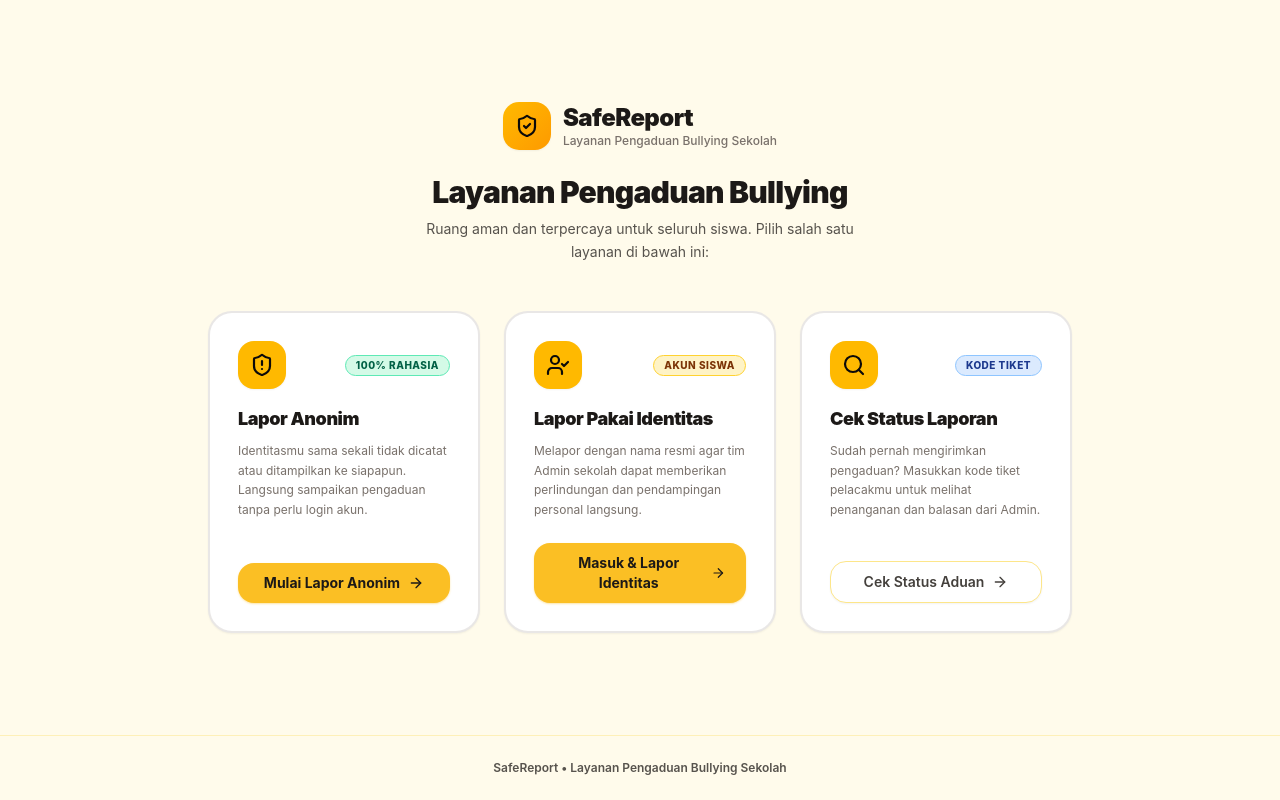
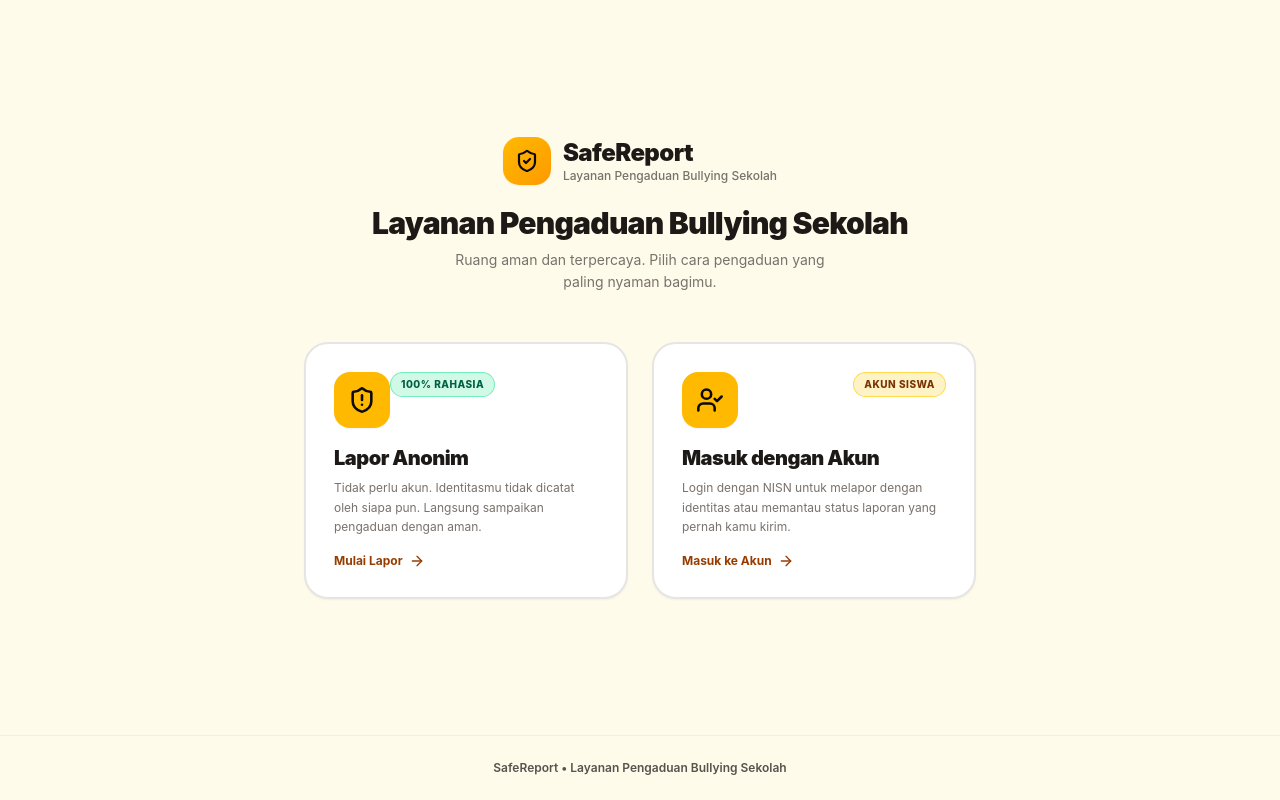
Before and after one commit to Hanifun/test-project, a Next.js app: page / in a window 1280 px wide. Built offline with nearby package versions, Linux system fonts and the light colour scheme.

Commit message:
refactor: sederhanakan halaman utama jadi 2 pilihan - lapor anonim dan masuk akun

```diff
--- a/app/page.tsx
+++ b/app/page.tsx
@@ -1,20 +1,9 @@
 "use client";
 
-import { useEffect, useState, Suspense } from "react";
-import { useRouter, useSearchParams } from "next/navigation";
+import { useEffect, useState } from "react";
+import { useRouter } from "next/navigation";
 import Link from "next/link";
-import {
-  ShieldAlert,
-  UserCheck,
-  Search,
-  ArrowRight,
-  ArrowLeft,
-  LayoutDashboard,
-  CheckCircle2,
-  Lock,
-  Clock,
-  Sparkles,
-} from "lucide-react";
+import { ShieldAlert, UserCheck, ArrowRight, LogIn } from "lucide-react";
 import Footer from "@/components/Footer";
 import Logo from "@/components/Logo";
 import FormLaporan from "@/components/FormLaporan";
@@ -22,213 +11,128 @@ import ModalTiket from "@/components/ModalTiket";
 import { AuthService } from "@/lib/data";
 import { Profile } from "@/types";
 
-function HomeContent() {
+export default function HomePage() {
   const router = useRouter();
-  const searchParams = useSearchParams();
-  const queryMode = searchParams.get("mode");
-
   const [user, setUser] = useState<Profile | null>(null);
-  const [selectedMode, setSelectedMode] = useState<"anonim" | "identitas" | null>(
-    queryMode === "anonim" || queryMode === "identitas" ? queryMode : null
-  );
+  const [showAnonForm, setShowAnonForm] = useState(false);
   const [submittedKode, setSubmittedKode] = useState<string | null>(null);
 
   useEffect(() => {
     setUser(AuthService.getUser());
   }, []);
 
-  useEffect(() => {
-    if (queryMode === "anonim" || queryMode === "identitas") {
-      setSelectedMode(queryMode);
-    }
-  }, [queryMode]);
-
-  // Aksi memilih "Lapor Pakai Identitas"
-  const handlePilihIdentitas = () => {
-    if (user) {
-      setSelectedMode("identitas");
-    } else {
-      router.push("/login?redirect=/?mode=identitas");
-    }
-  };
-
+  // ── TAMPILAN FORMULIR PENGADUAN ANONIM ──────────────────────
+  if (showAnonForm) {
     return (
       <div className="min-h-screen flex flex-col bg-amber-50/50">
-      {/* TAMPILAN 1: TIGA PILIHAN UTAMA LAYANAN (SEBELUM FORM) */}
-      {!selectedMode ? (
-        <main className="flex-1 max-w-4xl mx-auto w-full px-4 py-10 sm:py-14 flex flex-col justify-center">
-          {/* Header Portal Utama */}
-          <div className="text-center mb-8 sm:mb-12">
+        <main className="flex-1 max-w-2xl mx-auto w-full px-4 py-8 sm:py-10">
+          <div className="card p-6 sm:p-8 border border-amber-200/90 shadow-sm">
+            <FormLaporan
+              user={null}
+              initialMode="anonim"
+              onBackToMenu={() => setShowAnonForm(false)}
+              onSuccess={(kode) => {
+                setShowAnonForm(false);
+                setSubmittedKode(kode);
+              }}
+            />
+          </div>
+        </main>
 
+        {submittedKode && (
+          <ModalTiket kode={submittedKode} onClose={() => setSubmittedKode(null)} />
+        )}
+        <Footer />
+      </div>
+    );
+  }
 
-            <Logo size="lg" showTagline={true} href="/" className="justify-center mb-3" />
+  // ── TAMPILAN UTAMA: 2 PILIHAN LAYANAN ───────────────────────
+  return (
+    <div className="min-h-screen flex flex-col bg-amber-50/50">
+      <main className="flex-1 flex flex-col items-center justify-center px-4 py-12 sm:py-16">
 
-            <h1 className="text-2xl sm:text-3xl font-black text-stone-900 tracking-tight mt-3">
-              Layanan Pengaduan Bullying
+        {/* Header Portal */}
+        <div className="text-center mb-10 sm:mb-12">
+          <div className="flex justify-center mb-5">
+            <Logo size="lg" showTagline={true} href={null} />
+          </div>
+          <h1 className="text-2xl sm:text-3xl font-black text-stone-900 tracking-tight">
+            Layanan Pengaduan Bullying Sekolah
           </h1>
-            <p className="text-xs sm:text-sm text-stone-600 mt-2 max-w-md mx-auto leading-relaxed">
-              Ruang aman dan terpercaya untuk seluruh siswa. Pilih salah satu layanan di bawah ini:
+          <p className="text-sm text-stone-500 mt-2 max-w-sm mx-auto leading-relaxed">
+            Ruang aman dan terpercaya. Pilih cara pengaduan yang paling nyaman bagimu.
           </p>
-
-            {/* Banner Status Akun jika siswa sudah login */}
-            {user && (
-              <div className="mt-4 inline-flex items-center gap-2 px-3.5 py-1.5 rounded-2xl bg-white border border-amber-200 text-xs text-stone-700 shadow-2xs">
-                <span>Masuk sebagai: <strong>{user.nama}</strong> ({user.nisn_kelas || "Siswa"})</span>
-                <span className="text-stone-300">•</span>
-                <Link
-                  href={user.role === "admin" ? "/admin/dashboard" : "/dashboard"}
-                  className="font-bold text-amber-700 hover:text-amber-800 underline inline-flex items-center gap-1"
-                >
-                  <LayoutDashboard className="w-3.5 h-3.5" /> Buka Dashboard
-                </Link>
-              </div>
-            )}
         </div>
 
-          {/* TIGA PILIHAN UTAMA */}
-          <div className="grid grid-cols-1 md:grid-cols-3 gap-4 sm:gap-6">
-            {/* PILIHAN 1: Lapor Pengaduan Anonim */}
-            <div
-              onClick={() => setSelectedMode("anonim")}
-              className="group bg-white hover:bg-amber-50/60 rounded-3xl p-6 sm:p-7 border-2 border-stone-200/90 hover:border-amber-400 shadow-xs hover:shadow-md transition-all duration-200 flex flex-col justify-between cursor-pointer"
+        {/* DUA PILIHAN UTAMA */}
+        <div className="w-full max-w-2xl grid grid-cols-1 sm:grid-cols-2 gap-4 sm:gap-6">
+
+          {/* PILIHAN 1: LAPOR ANONIM */}
+          <button
+            type="button"
+            onClick={() => setShowAnonForm(true)}
+            className="group text-left bg-white hover:bg-amber-50 rounded-3xl p-7 border-2 border-stone-200 hover:border-amber-400 shadow-xs hover:shadow-lg transition-all duration-200 cursor-pointer flex flex-col gap-4 focus:outline-none focus:ring-2 focus:ring-amber-400 focus:ring-offset-2"
           >
-              <div>
-                <div className="flex items-center justify-between mb-4">
-                  <div className="w-12 h-12 rounded-2xl bg-amber-400 text-stone-950 flex items-center justify-center font-bold shadow-xs group-hover:scale-105 transition-transform">
-                    <ShieldAlert className="w-6 h-6 stroke-[2.2]" />
+            <div className="flex items-start justify-between">
+              <div className="w-14 h-14 rounded-2xl bg-amber-400 flex items-center justify-center shadow-xs group-hover:scale-105 transition-transform">
+                <ShieldAlert className="w-7 h-7 text-stone-950 stroke-[2.2]" />
               </div>
-                  <span className="text-[10px] font-extrabold uppercase tracking-wider text-emerald-800 bg-emerald-100/90 px-2.5 py-0.5 rounded-full border border-emerald-300">
+              <span className="text-[10px] font-extrabold uppercase tracking-wider text-emerald-800 bg-emerald-100 px-2.5 py-1 rounded-full border border-emerald-300/80">
                 100% Rahasia
               </span>
             </div>
 
-                <h2 className="text-lg font-black text-stone-900 group-hover:text-amber-900 tracking-tight transition-colors">
+            <div>
+              <h2 className="text-xl font-black text-stone-900 group-hover:text-amber-900 tracking-tight transition-colors">
                 Lapor Anonim
               </h2>
-                <p className="text-xs text-stone-500 mt-2 leading-relaxed">
-                  Identitasmu sama sekali tidak dicatat atau ditampilkan ke siapapun. Langsung sampaikan pengaduan tanpa perlu login akun.
+              <p className="text-xs text-stone-500 mt-1.5 leading-relaxed">
+                Tidak perlu akun. Identitasmu tidak dicatat oleh siapa pun. Langsung sampaikan pengaduan dengan aman.
               </p>
             </div>
 
-              <div className="pt-6">
-                <button
-                  type="button"
-                  className="btn-primary w-full py-2.5 text-xs sm:text-sm font-bold shadow-xs cursor-pointer group-hover:bg-amber-500"
+            <div className="flex items-center gap-1.5 text-xs font-bold text-amber-800 group-hover:gap-2.5 transition-all">
+              Mulai Lapor <ArrowRight className="w-4 h-4" />
+            </div>
+          </button>
+
+          {/* PILIHAN 2: MASUK / LOGIN SISWA */}
+          <Link
+            href="/login"
+            className="group text-left bg-white hover:bg-amber-50 rounded-3xl p-7 border-2 border-stone-200 hover:border-amber-400 shadow-xs hover:shadow-lg transition-all duration-200 cursor-pointer flex flex-col gap-4 focus:outline-none focus:ring-2 focus:ring-amber-400 focus:ring-offset-2"
           >
-                  Mulai Lapor Anonim <ArrowRight className="w-4 h-4 group-hover:translate-x-0.5 transition-transform" />
-                </button>
+            <div className="flex items-start justify-between">
+              <div className="w-14 h-14 rounded-2xl bg-amber-400 flex items-center justify-center shadow-xs group-hover:scale-105 transition-transform">
+                <UserCheck className="w-7 h-7 text-stone-950 stroke-[2.2]" />
               </div>
-            </div>
-
-            {/* PILIHAN 2: Lapor Pakai Identitas */}
-            <div
-              onClick={handlePilihIdentitas}
-              className="group bg-white hover:bg-amber-50/60 rounded-3xl p-6 sm:p-7 border-2 border-stone-200/90 hover:border-amber-400 shadow-xs hover:shadow-md transition-all duration-200 flex flex-col justify-between cursor-pointer"
-            >
-              <div>
-                <div className="flex items-center justify-between mb-4">
-                  <div className="w-12 h-12 rounded-2xl bg-amber-400 text-stone-950 flex items-center justify-center font-bold shadow-xs group-hover:scale-105 transition-transform">
-                    <UserCheck className="w-6 h-6 stroke-[2.2]" />
-                  </div>
-                  <span className="text-[10px] font-extrabold uppercase tracking-wider text-amber-900 bg-amber-100 px-2.5 py-0.5 rounded-full border border-amber-300">
+              <span className="text-[10px] font-extrabold uppercase tracking-wider text-amber-900 bg-amber-100 px-2.5 py-1 rounded-full border border-amber-300/80">
                 Akun Siswa
               </span>
             </div>
 
-                <h2 className="text-lg font-black text-stone-900 group-hover:text-amber-900 tracking-tight transition-colors">
-                  Lapor Pakai Identitas
+            <div>
+              <h2 className="text-xl font-black text-stone-900 group-hover:text-amber-900 tracking-tight transition-colors">
+                Masuk dengan Akun
               </h2>
-                <p className="text-xs text-stone-500 mt-2 leading-relaxed">
-                  Melapor dengan nama resmi agar tim Admin sekolah dapat memberikan perlindungan dan pendampingan personal langsung.
+              <p className="text-xs text-stone-500 mt-1.5 leading-relaxed">
+                Login dengan NISN untuk melapor dengan identitas atau memantau status laporan yang pernah kamu kirim.
               </p>
             </div>
 
-              <div className="pt-6">
-                <button
-                  type="button"
-                  className="btn-primary w-full py-2.5 text-xs sm:text-sm font-bold shadow-xs cursor-pointer group-hover:bg-amber-500"
-                >
-                  {user ? `Lapor sebagai ${user.nama.split(" ")[0]}` : "Masuk & Lapor Identitas"}{" "}
-                  <ArrowRight className="w-4 h-4 group-hover:translate-x-0.5 transition-transform" />
-                </button>
+            <div className="flex items-center gap-1.5 text-xs font-bold text-amber-800 group-hover:gap-2.5 transition-all">
+              Masuk ke Akun <ArrowRight className="w-4 h-4" />
             </div>
-            </div>
+          </Link>
 
-            {/* PILIHAN 3: Cek Laporan */}
-            <div
-              onClick={() => router.push("/status")}
-              className="group bg-white hover:bg-amber-50/60 rounded-3xl p-6 sm:p-7 border-2 border-stone-200/90 hover:border-amber-400 shadow-xs hover:shadow-md transition-all duration-200 flex flex-col justify-between cursor-pointer"
-            >
-              <div>
-                <div className="flex items-center justify-between mb-4">
-                  <div className="w-12 h-12 rounded-2xl bg-amber-400 text-stone-950 flex items-center justify-center font-bold shadow-xs group-hover:scale-105 transition-transform">
-                    <Search className="w-6 h-6 stroke-[2.2]" />
-                  </div>
-                  <span className="text-[10px] font-extrabold uppercase tracking-wider text-blue-900 bg-blue-100 px-2.5 py-0.5 rounded-full border border-blue-300">
-                    Kode Tiket
-                  </span>
-                </div>
-
-                <h2 className="text-lg font-black text-stone-900 group-hover:text-amber-900 tracking-tight transition-colors">
-                  Cek Status Laporan
-                </h2>
-                <p className="text-xs text-stone-500 mt-2 leading-relaxed">
-                  Sudah pernah mengirimkan pengaduan? Masukkan kode tiket pelacakmu untuk melihat penanganan dan balasan dari Admin.
-                </p>
-              </div>
-
-              <div className="pt-6">
-                <button
-                  type="button"
-                  className="btn-secondary w-full py-2.5 text-xs sm:text-sm font-bold shadow-xs cursor-pointer hover:border-amber-400 hover:bg-white"
-                >
-                  Cek Status Aduan <ArrowRight className="w-4 h-4 group-hover:translate-x-0.5 transition-transform" />
-                </button>
-              </div>
-            </div>
         </div>
       </main>
-      ) : (
-        /* TAMPILAN 2: FORMULIR PENGADUAN (SETELAH MEMILIH OPSI) */
-        <main className="flex-1 max-w-2xl mx-auto w-full px-4 py-8 sm:py-10">
-          <div className="mb-4">
-            <button
-              type="button"
-              onClick={() => setSelectedMode(null)}
-              className="inline-flex items-center gap-2 text-stone-600 hover:text-amber-800 text-xs sm:text-sm font-bold bg-white px-3.5 py-2 rounded-2xl border border-stone-200/90 shadow-2xs hover:border-amber-400 transition-all cursor-pointer"
-            >
-              <ArrowLeft className="w-4 h-4 text-amber-600" /> Kembali ke Pilihan Menu
-            </button>
-          </div>
 
-          <div className="card p-6 sm:p-8 border border-amber-200/90 shadow-sm">
-            <FormLaporan
-              user={user}
-              initialMode={selectedMode === "identitas" ? "siswa" : "anonim"}
-              onBackToMenu={() => setSelectedMode(null)}
-              onSuccess={(kode) => setSubmittedKode(kode)}
-            />
-          </div>
-        </main>
-      )}
-
-      {/* Modal Tiket Sukses Setelah Laporan Terkirim */}
       {submittedKode && (
-        <ModalTiket
-          kode={submittedKode}
-          onClose={() => setSubmittedKode(null)}
-        />
+        <ModalTiket kode={submittedKode} onClose={() => setSubmittedKode(null)} />
       )}
 
       <Footer />
     </div>
   );
 }
-
-export default function HomePage() {
-  return (
-    <Suspense fallback={<div className="text-center py-20 text-xs text-stone-400">Memuat layanan...</div>}>
-      <HomeContent />
-    </Suspense>
-  );
-}
```
Lines whose indentation alone changed are shown as unchanged.
